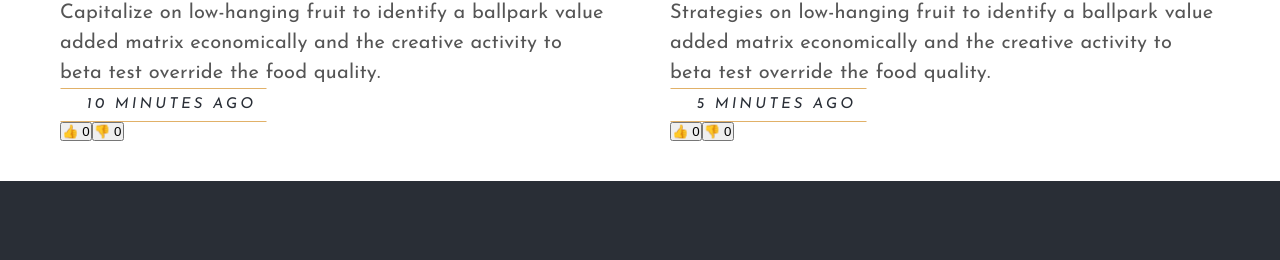
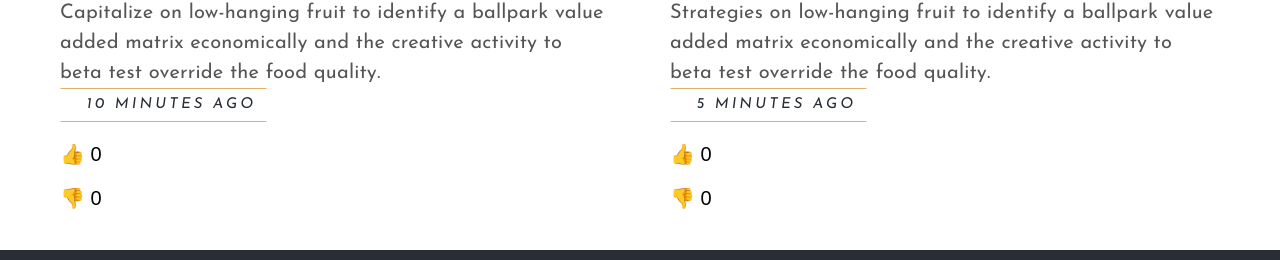
Before and after one commit to islom-sattorov/final-project, a React (Vite) app: page /blog in a window 1280 px wide. Shown: the part 1040-1300 px from the top of the page. Built offline with nearby package versions, Linux system fonts and the light colour scheme.

Commit message:
add reactions styles

```diff
--- a/src/App.scss
+++ b/src/App.scss
@@ -20,3 +20,17 @@
         padding: 2rem 0 2rem 0;
     }
 }
+
+.reaction-btn-container{
+    display: flex;
+    display: flex;
+    flex-direction: column;
+    gap: 20px;
+    padding: 2rem 0 0 0;
+}
+
+.reactionButton{
+    background: none;
+    border: none;
+    font-size: 2rem;
+}
--- a/src/features/blog/ReactionButtons.jsx
+++ b/src/features/blog/ReactionButtons.jsx
@@ -23,7 +23,7 @@ const ReactionButtons = ({ blog }) => {
     })
 
     return (
-        <div>{reactionButtons}</div>
+        <div className='reaction-btn-container'> {reactionButtons}</div >
     )
 }
 
```
